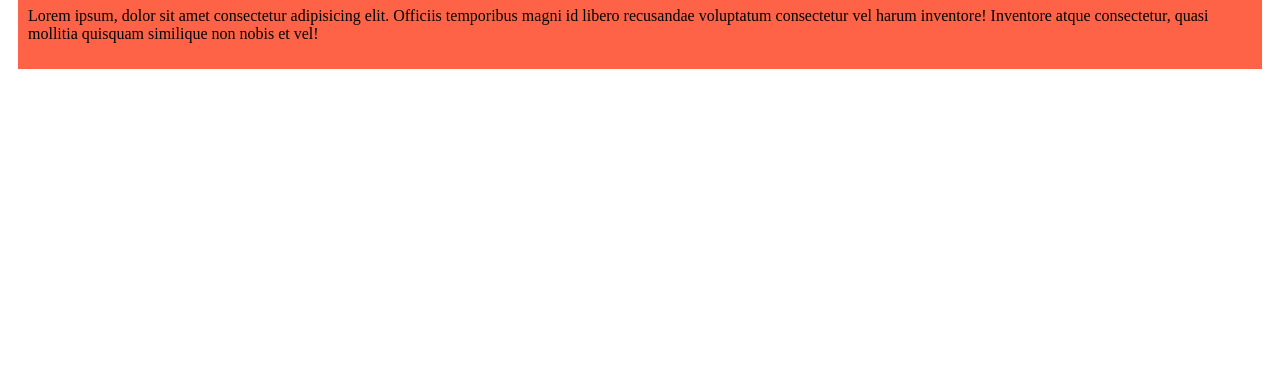
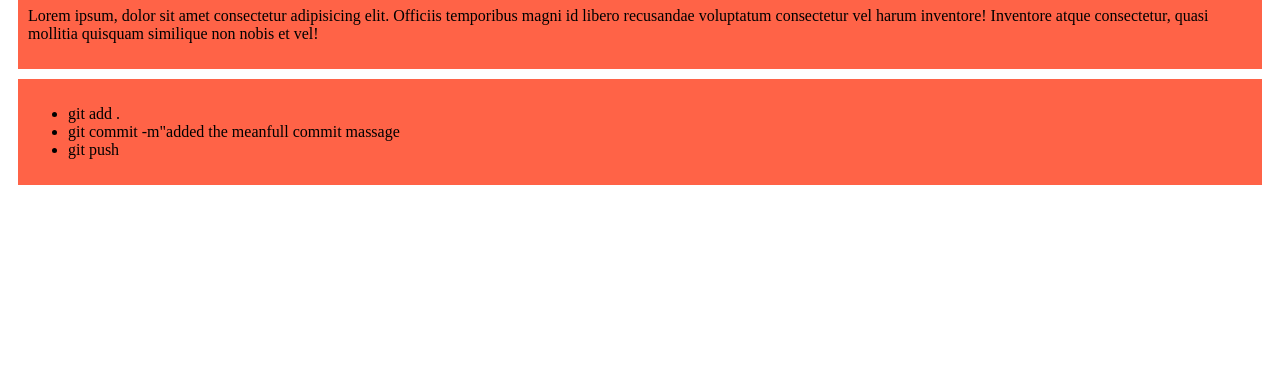
Before and after one commit to jahidhasan6676/my-simple-website, a plain HTML site: page index.html in a window 1280 px wide. Shown: the part 417-800 px from the top of the page. Drawn offline with Linux system fonts and the light colour scheme.

Commit message:
added the unorderlist

```diff
--- a/index.html
+++ b/index.html
@@ -19,6 +19,13 @@
         <h1>my third website</h1>
         <p>Lorem ipsum, dolor sit amet consectetur adipisicing elit. Officiis temporibus magni id libero recusandae voluptatum consectetur vel harum inventore! Inventore atque consectetur, quasi mollitia quisquam similique non nobis et vel!</p>
     </div>
+    <div>
+        <ul>
+            <li>git add .</li>
+            <li>git commit -m"added the meanfull commit massage</li>
+            <li>git push</li>
+        </ul>
+    </div>
 
 
 </body>
```
